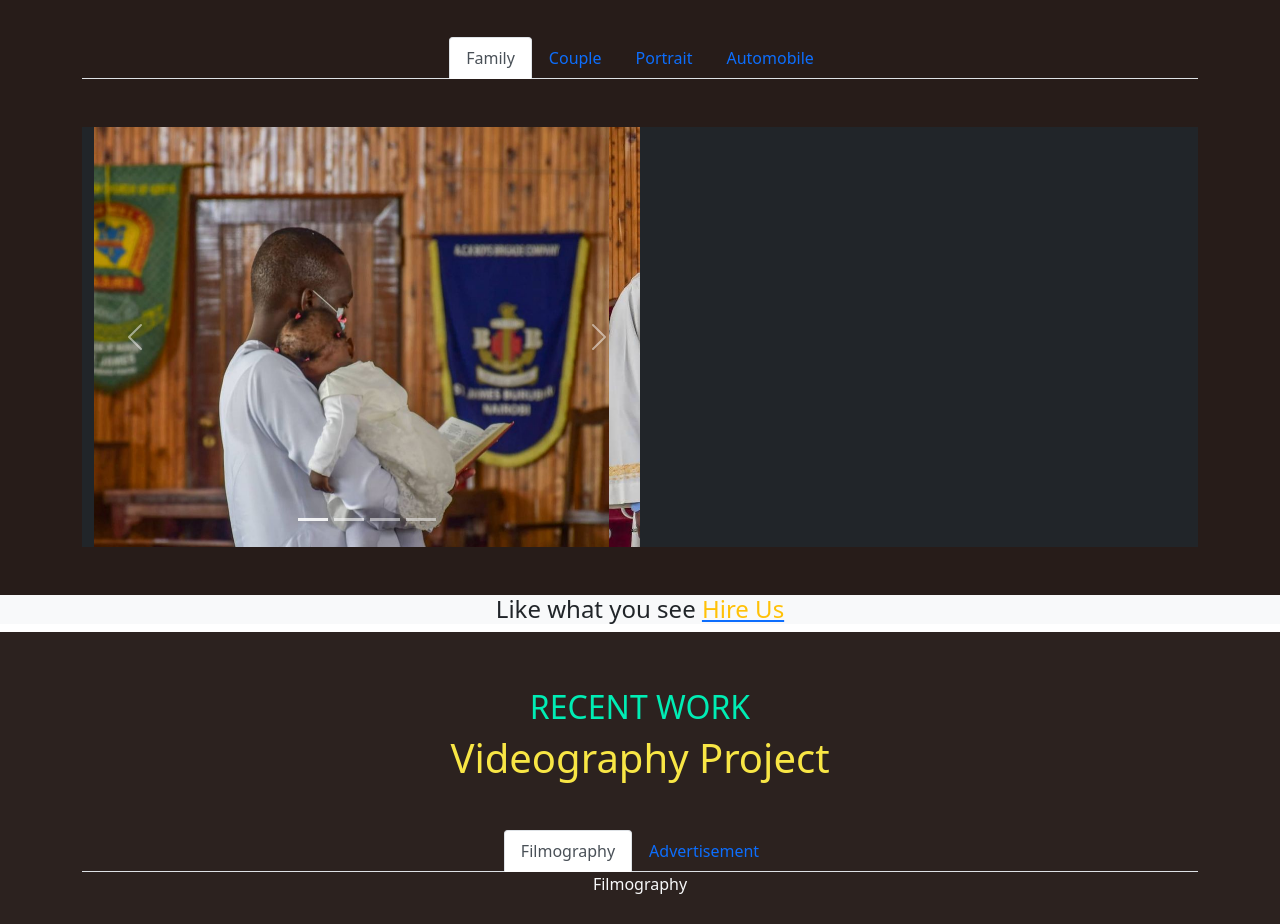
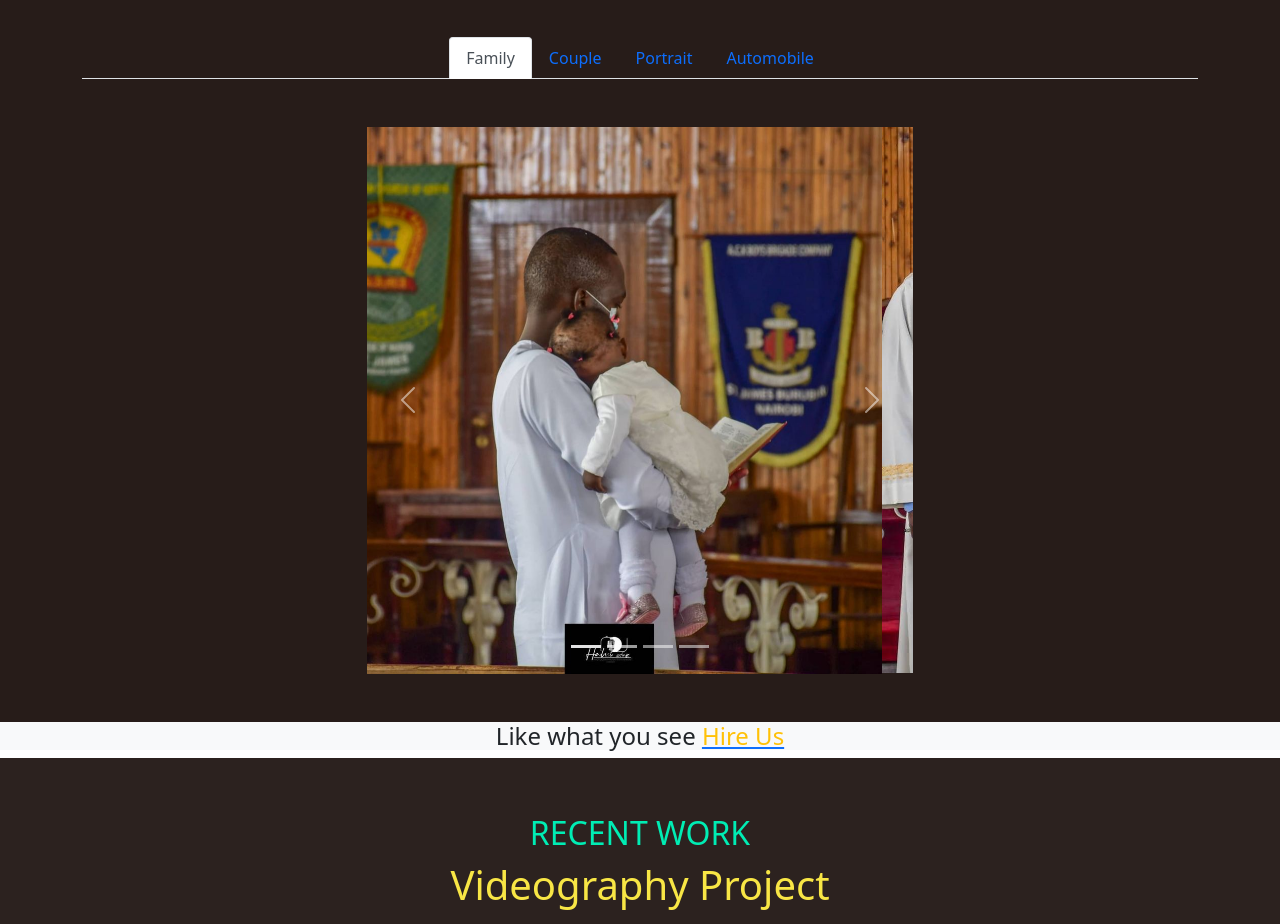
Before and after one commit to Allan-Ojwang/Halmi-Arts, a website: page index.html in a window 1280 px wide. Shown: the part 3500-4424 px from the top of the page. Drawn offline with nearby package versions, Linux system fonts and the light colour scheme.

Commit message:
Update index.html

```diff
--- a/index.html
+++ b/index.html
@@ -180,11 +180,11 @@
         </li>
       </ul>
 
-      <div class="bg-dark container">
+      <div class="container">
 
         <!-- Tab panes -->
-        <div class="tab-content w-50">
-          <div class="tab-pane active " id="family" role="tabpanel" aria-labelledby="family-tab">
+        <div class="tab-content d-flex justify-content-center">
+          <div class="tab-pane active w-50" id="family" role="tabpanel" aria-labelledby="family-tab">
 
             <div id="carouselExampleIndicators" class="carousel slide" data-bs-ride="carousel">
               <div class="carousel-indicators">
@@ -193,8 +193,8 @@
                 <button type="button" data-bs-target="#carouselExampleIndicators" data-bs-slide-to="2" aria-label="Slide 3"></button>
                 <button type="button" data-bs-target="#carouselExampleIndicators" data-bs-slide-to="3" aria-label="Slide 4"></button>
               </div>
-              <div class="carousel-inner" style="height:420px;">
-                <div class="carousel-item active ">
+              <div class="carousel-inner"   >
+                <div class="carousel-item active " >
                   <img src="./assets/image/family.jpg" class="d-block w-100" alt="...">
                 </div>
                 <div class="carousel-item">
```
